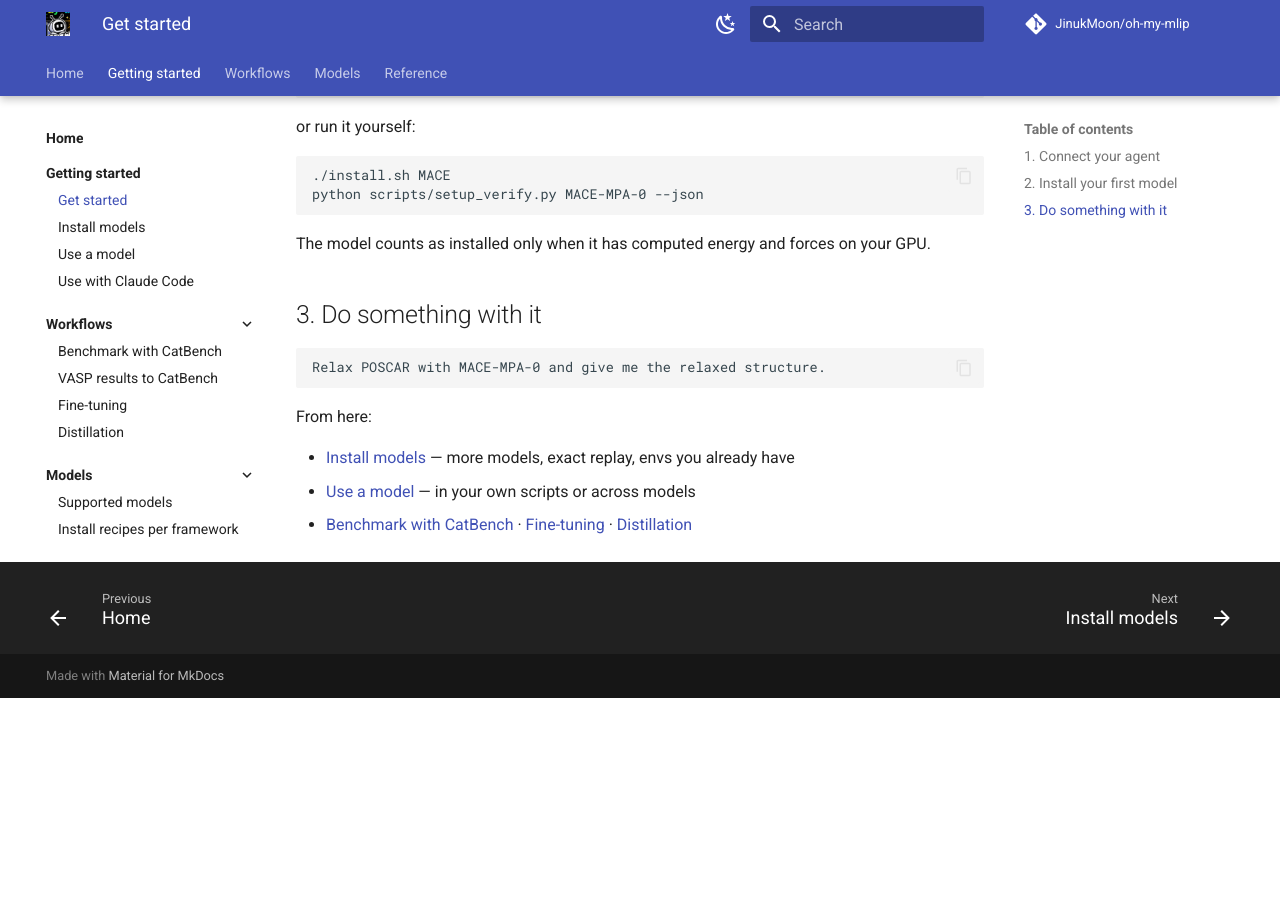
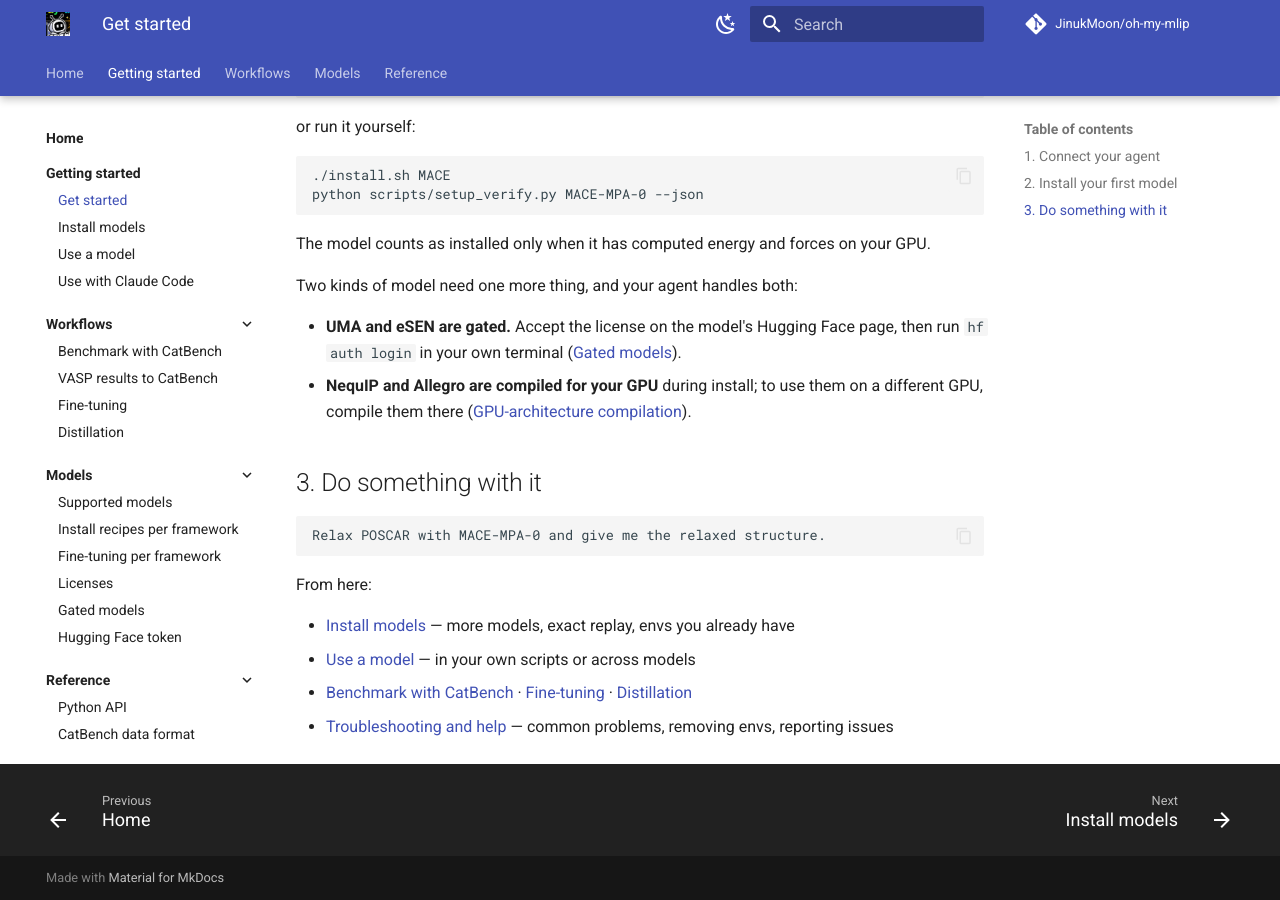
Before and after one commit to JinukMoon/oh-my-mlip, an MkDocs documentation site: the page built from docs/start.md, in a window 1280 px wide and 900 px high, scrolled down 747 px. Built offline with MkDocs 1.6.1 and Material for MkDocs 9.7.7, drawn with Linux system fonts in a browser that asks for light colours; comment, search, counter and statistics services are not loaded; before the commit the page ends 1445 px from its top, so only the background shows below that.

Commit message:
docs: troubleshooting and help page, citation file, Get started notes
- New 'Troubleshooting and help' page: checking state, common problems,
  updating, removing envs and caches, reporting issues, citing.
- CITATION.cff for GitHub's 'Cite this repository'.
- Get started explains gated models and GPU-specific compilation up front.
- Install page drops the fresh-root sweep section (a maintainer verification
  tool, not a user step).

````diff
--- a/docs/start.md
+++ b/docs/start.md
@@ -56,6 +56,15 @@
 The model counts as installed only when it has computed energy and forces on
 your GPU.
 
+Two kinds of model need one more thing, and your agent handles both:
+
+- **UMA and eSEN are gated.** Accept the license on the model's Hugging Face
+  page, then run `hf auth login` in your own terminal
+  ([Gated models](gated_models.md)).
+- **NequIP and Allegro are compiled for your GPU** during install; to use them on
+  a different GPU, compile them there
+  ([GPU-architecture compilation](arch_first_run_compile.md)).
+
 ## 3. Do something with it
 
 ```text
@@ -67,3 +76,4 @@
 - [Install models](howto/install.md) — more models, exact replay, envs you already have
 - [Use a model](howto/use-a-model.md) — in your own scripts or across models
 - [Benchmark with CatBench](howto/catbench.md) · [Fine-tuning](howto/finetune.md) · [Distillation](howto/distill.md)
+- [Troubleshooting and help](help.md) — common problems, removing envs, reporting issues
--- a/mkdocs.yml
+++ b/mkdocs.yml
@@ -76,3 +76,4 @@
       - Accelerators: compile.md
       - Weight integrity: weights_integrity.md
       - Host requirements: host_requirements.md
+      - Troubleshooting and help: help.md
````
Also changed, not shown: README.md (+1 -0 lines), docs/help.md (added, +75 -0 lines), docs/howto/install.md (+0 -11 lines), 2 other files.
